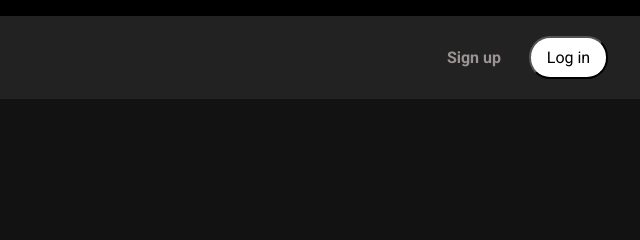
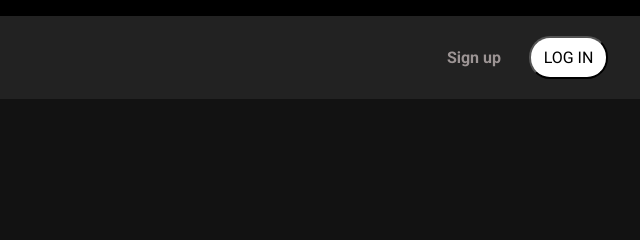
Before and after one commit to OPVERMA42/hello_test, a plain HTML site: page index.html in a window 1280 px wide. Shown: the top 240 px of the page, 640-1280 px from the left. Drawn offline with Linux system fonts and the light colour scheme; no server answers.

Commit message:
login name changed

```diff
--- a/index.html
+++ b/index.html
@@ -71,7 +71,7 @@
                 </div>
                 <div class="buttons">
                     <button class="signupbtn">Sign up</button>
-                    <button class="loginbtn">Log in</button>
+                    <button class="loginbtn">LOG IN</button>
                 </div>
             </div>
             <div class="spotifyPlaylists">
```
